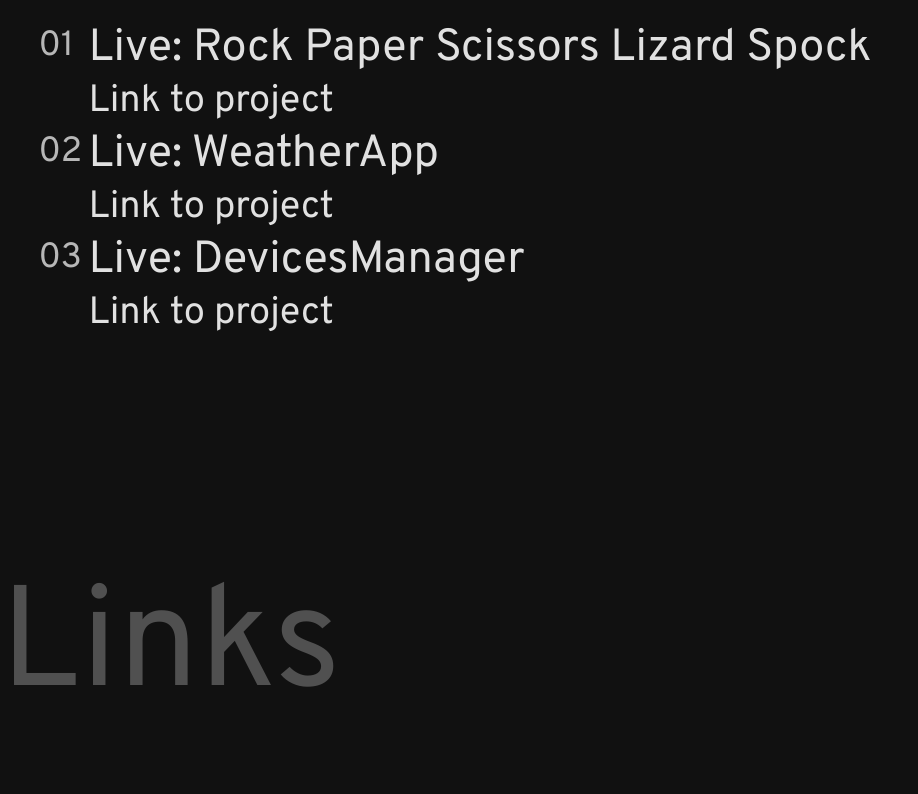
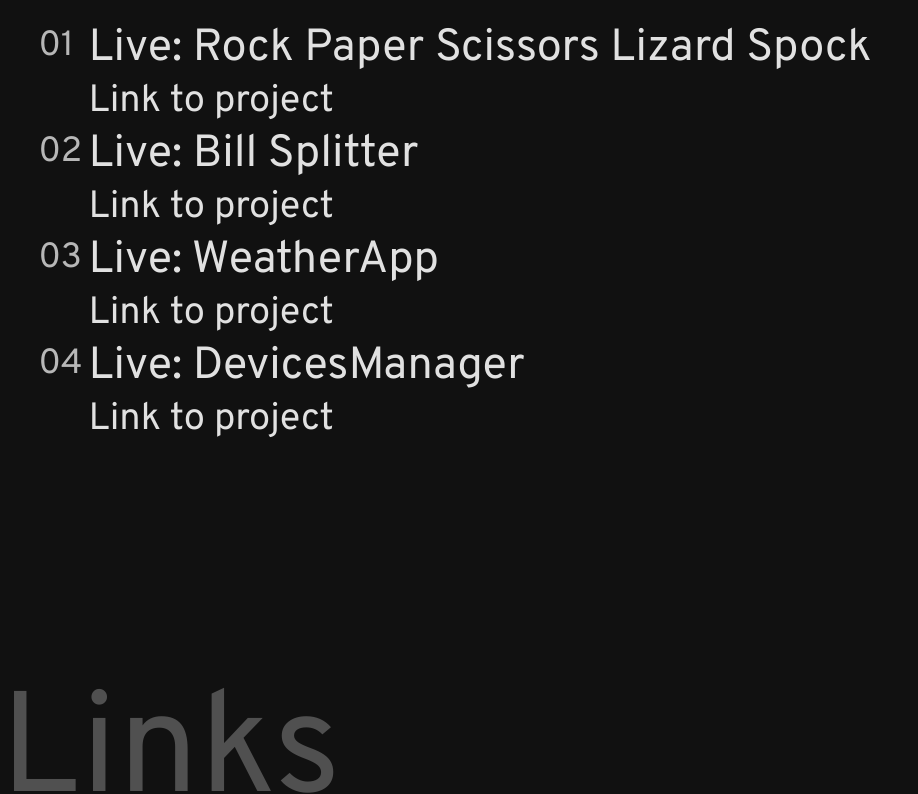
Before and after one commit to MichalKolban/michalkolban.github.io, a plain HTML site: page index.html in a window 1280 px wide. Shown: the part 1760-2554 px from the top of the page, without its empty margins (0-918 px from the left). Drawn offline with Linux system fonts and the light colour scheme.

Commit message:
Portfolio v 2.1.1

```diff
--- a/index.html
+++ b/index.html
@@ -33,9 +33,11 @@
         <ul>
             <li><a href="https://rockpaperlizardspock.netlify.app/" target="_blank"><span>01</span>Live: Rock Paper Scissors Lizard Spock</a></li>
             <li><a href="https://github.com/MichalKolban/RockPaperScissorsLizardSpock" target="_blank">Link to project</a></li>
-            <li><a href="https://mk-openweather.herokuapp.com/" target="_blank"><span>02 </span>Live: WeatherApp</a></li>
+            <li><a href="https://thebillsplitter.netlify.app" target="_blank"><span>02</span>Live: Bill Splitter</a></li>
+            <li><a href="https://github.com/MichalKolban/billSplitter" target="_blank">Link to project</a></li>
+            <li><a href="https://mk-openweather.herokuapp.com/" target="_blank"><span>03</span>Live: WeatherApp</a></li>
             <li><a href="https://github.com/MichalKolban/WeatherApp" target="_blank">Link to project</a></li>
-            <li><a href="http://mk-devices-manager.herokuapp.com/" target="_blank"><span>03 </span>Live: DevicesManager</a></li>
+            <li><a href="http://mk-devices-manager.herokuapp.com/" target="_blank"><span>04</span>Live: DevicesManager</a></li>
             <li><a href="https://github.com/MichalKolban/SpringDeviceManager" target="_blank">Link to project</a></li>
         </ul>
 
--- a/main.js
+++ b/main.js
@@ -9,8 +9,6 @@ const showText = "Design, Create, Deploy";
 
 window.addEventListener("scroll", function(event){
     let scroll = this.scrollY;
-    // console.log(scroll);
-    // console.log(scroll);
 
     if(scroll > 250){
         animationArrow.classList.add('hideAnimation');
```
